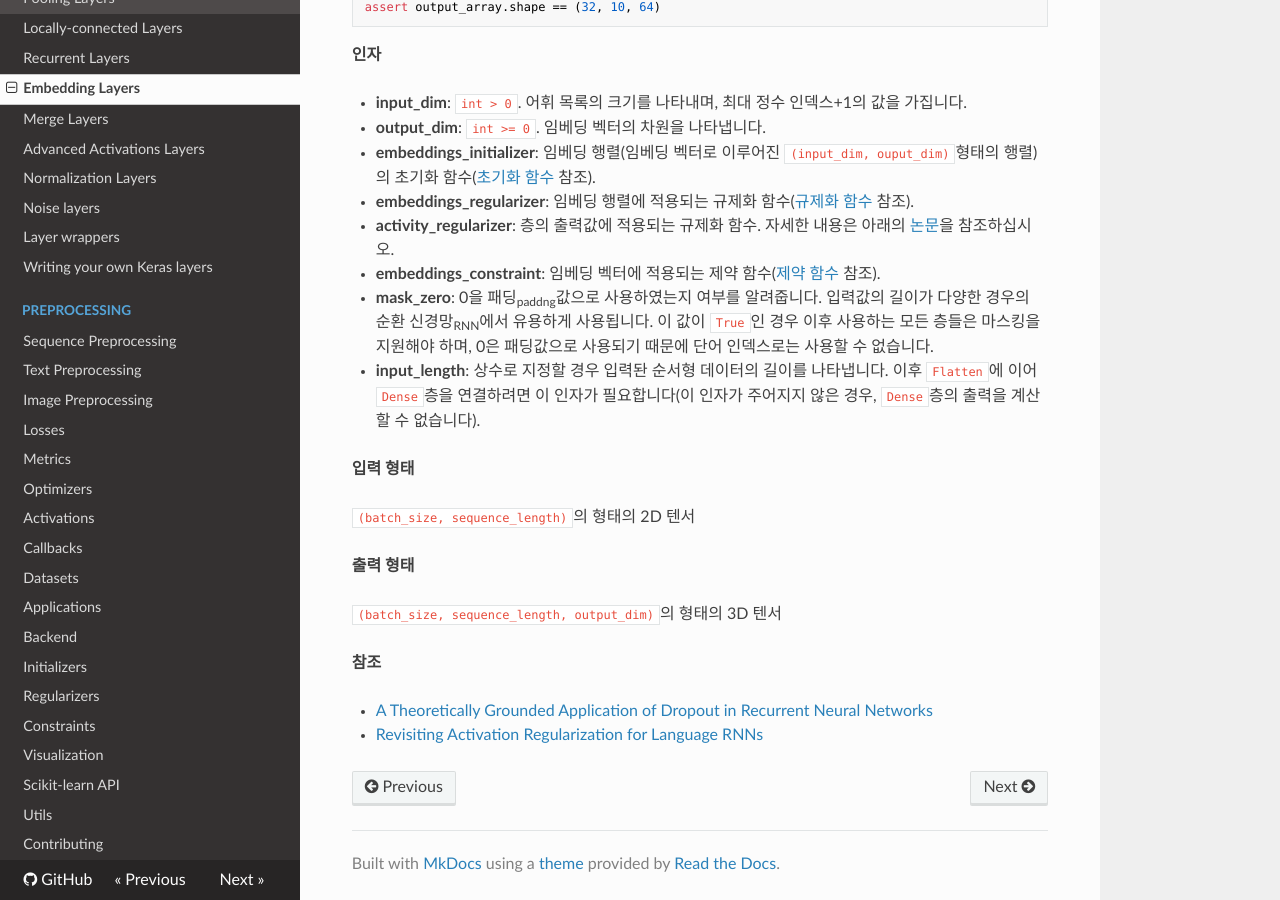
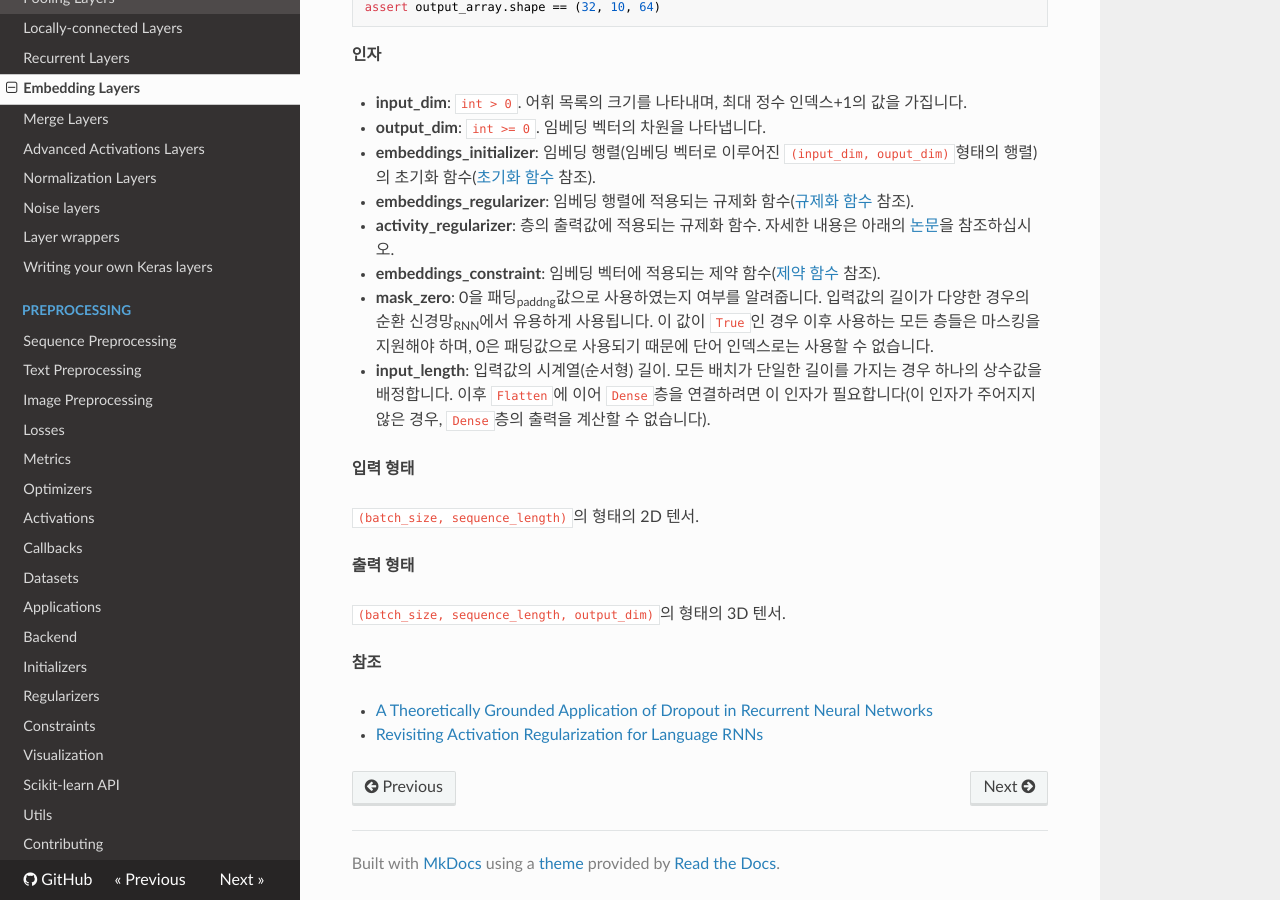
Before and after one commit to keras-team/keras-docs-ko, an MkDocs documentation site: the page built from sources/layers/embeddings.md, in a window 1280 px wide and 900 px high, scrolled down 528 px. Built offline with MkDocs 1.6.1, drawn with Linux system fonts in a browser that asks for light colours; nearby versions of some CDN libraries.

Commit message:
Correct typos and expressions
오타 수정.
문장을 조금 더 다듬음.

```diff
--- a/sources/layers/embeddings.md
+++ b/sources/layers/embeddings.md
@@ -39,16 +39,15 @@ __인자__
 입력값의 길이가 다양한 경우의 순환 신경망<sub>RNN</sub>에서 유용하게 사용됩니다.
 이 값이 `True`인 경우 이후 사용하는 모든 층들은 마스킹을 지원해야 하며, 0은 패딩값으로 사용되기 때문에
 단어 인덱스로는 사용할 수 없습니다.
-- __input_length__: 상수로 지정할 경우 입력돤 순서형 데이터의 길이를 나타냅니다.
-    이후 `Flatten`에 이어 `Dense`층을 연결하려면 이 인자가 필요합니다(이 인자가 주어지지 않은 경우, `Dense`층의 출력을 계산할 수 없습니다).
+- __input_length__: 입력값의 시계열(순서형) 길이. 모든 배치가 단일한 길이를 가지는 경우 하나의 상수값을 배정합니다. 이후 `Flatten`에 이어 `Dense`층을 연결하려면 이 인자가 필요합니다(이 인자가 주어지지 않은 경우, `Dense`층의 출력을 계산할 수 없습니다).
 
 __입력 형태__
 
-`(batch_size, sequence_length)`의 형태의 2D 텐서
+`(batch_size, sequence_length)`의 형태의 2D 텐서.
 
 __출력 형태__
 
-`(batch_size, sequence_length, output_dim)`의 형태의 3D 텐서
+`(batch_size, sequence_length, output_dim)`의 형태의 3D 텐서.
 
 __참조__
 
```
